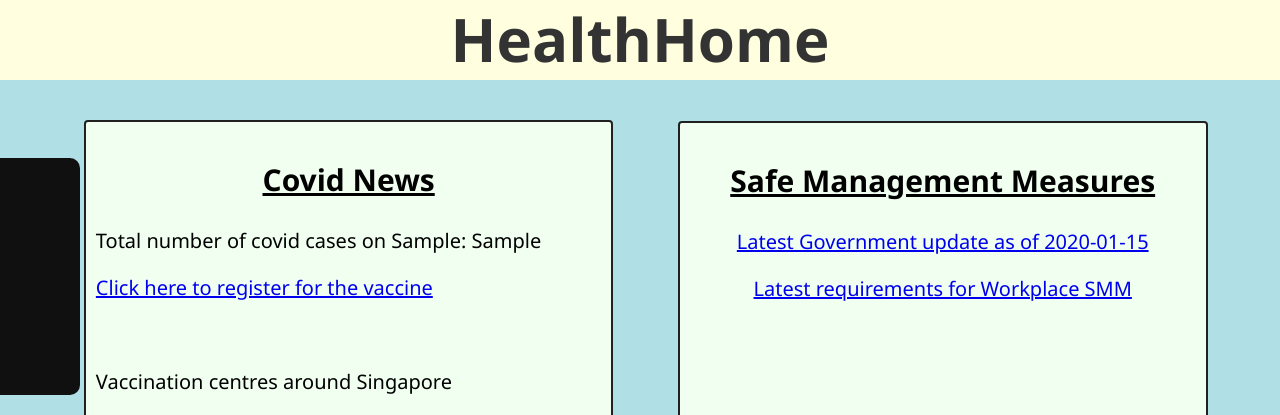
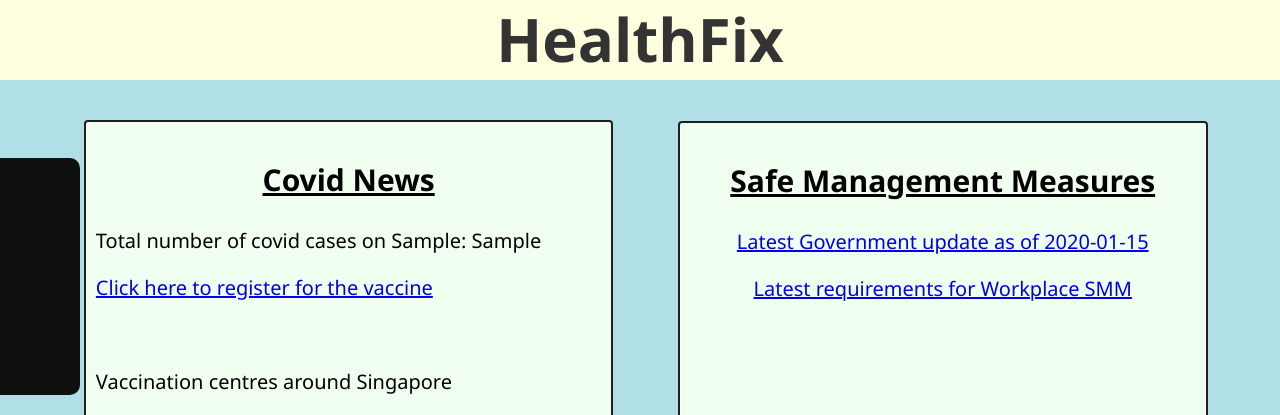
Before and after one commit to HighOnMelatonin/HealthFix, a Flask app: template templates/final.html in a window 1280 px wide; the page is wider, and only the part inside the window is pictured. Shown: the top 415 px of that part. Run offline with Flask 2, Linux system fonts and the light colour scheme; the template is opened without the code that fills it: most values are stand-ins (such as "Sample title", 1, 10 or a date in 2020).

Commit message:
Changed the title

```diff
--- a/templates/final.html
+++ b/templates/final.html
@@ -3,13 +3,13 @@
     <head>
         <link rel = "stylesheet" href = "../static/styles.css">
         <title>
-            Project A
+            HealthFix
         </title>
     </head>
 
     <body>
         <div class="top">
-            <h1>HealthHome</h1>
+            <h1>HealthFix</h1>
         </div>
 
 
```
